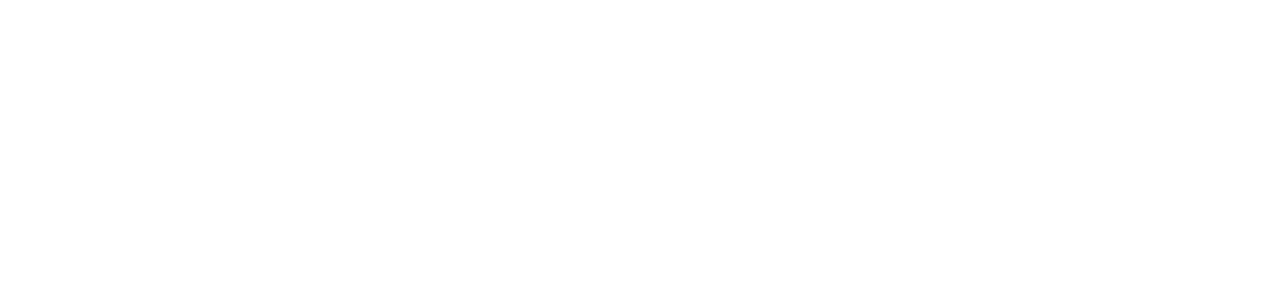
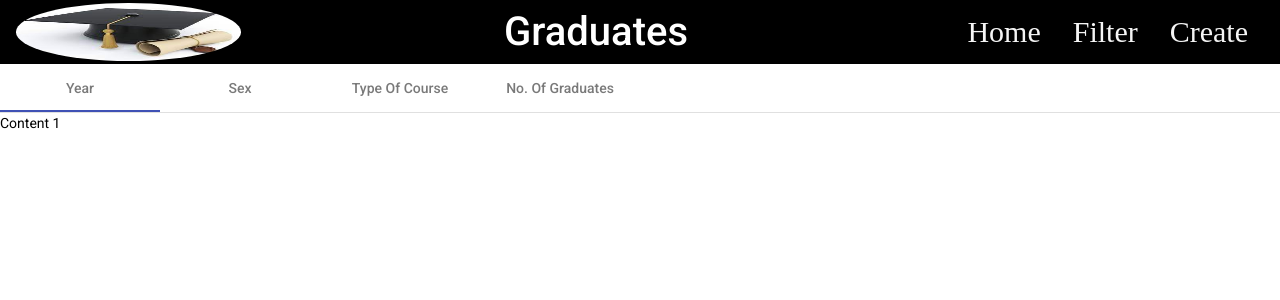
Before and after one commit to giusencito/Frontend-Graduates, an Angular app in the folder graduates/: page /filter in a window 1280 px wide. Before the commit this address led to /. Shown: the top 300 px of the page. Built offline with nearby package versions, Linux system fonts and the light colour scheme.

Commit message:
secciones de filtrados

```diff
--- a/graduates/src/app/app-routing.module.ts
+++ b/graduates/src/app/app-routing.module.ts
@@ -3,12 +3,14 @@
 import { MainPageComponent } from './pages/main-page/main-page.component';
 import { NgModule } from '@angular/core';
 import { RouterModule, Routes } from '@angular/router';
+import { FilterPageComponent } from './pages/filter-page/filter-page.component';
 
 const routes: Routes = [
 
   {path:'home',component:MainPageComponent},
   {path:'update/:id',component:UpdatePageComponent},
-  {path:'create',component:CreatePageComponent}
+  {path:'create',component:CreatePageComponent},
+  {path:'filter',component:FilterPageComponent}
 
 ];
 
--- a/graduates/src/app/app.module.ts
+++ b/graduates/src/app/app.module.ts
@@ -1,3 +1,4 @@
+import { FilterPageComponent } from './pages/filter-page/filter-page.component';
 import { CreatePageComponent } from './pages/create-page/create-page.component';
 import { ConfirmMessageComponent } from './components/confirm-message/confirm-message.component';
 import { UpdatePageComponent } from './pages/update-page/update-page.component';
@@ -20,7 +21,8 @@
     NavigationComponent,
     UpdatePageComponent,
     ConfirmMessageComponent,
-    CreatePageComponent
+    CreatePageComponent,
+    FilterPageComponent
 
   ],
   imports: [
--- /dev/null
+++ b/graduates/src/app/pages/filter-page/filter-page.component.html
@@ -0,0 +1,7 @@
+<app-navigation></app-navigation>
+<mat-tab-group mat-align-tabs="start">
+  <mat-tab label="Year">Content 1</mat-tab>
+  <mat-tab label="Sex">Content 2</mat-tab>
+  <mat-tab label="Type Of Course">Content 3</mat-tab>
+  <mat-tab label="No. Of Graduates">Content 3</mat-tab>
+</mat-tab-group>
--- /dev/null
+++ b/graduates/src/app/pages/filter-page/filter-page.component.ts
@@ -0,0 +1,15 @@
+import { Component, OnInit } from '@angular/core';
+
+@Component({
+  selector: 'app-filter-page',
+  templateUrl: './filter-page.component.html',
+  styleUrls: ['./filter-page.component.css']
+})
+export class FilterPageComponent implements OnInit {
+
+  constructor() { }
+
+  ngOnInit() {
+  }
+
+}
--- a/graduates/src/app/pages/update-page/update-page.component.css
+++ b/graduates/src/app/pages/update-page/update-page.component.css
@@ -1,11 +1,11 @@
 table {
     font-family: arial, sans-serif;
     border-collapse: collapse;
-    width: 80%;
+    width: 95%;
 
   }
   p{
-    font-size: 50px;
+    font-size: 35px;
   }
   td, th {
     border: 1px solid #dddddd;
```
Also changed, not shown: graduates/src/app/pages/filter-page/filter-page.component.css (added), 1 other file (tests, documents, lock files or other folders).
